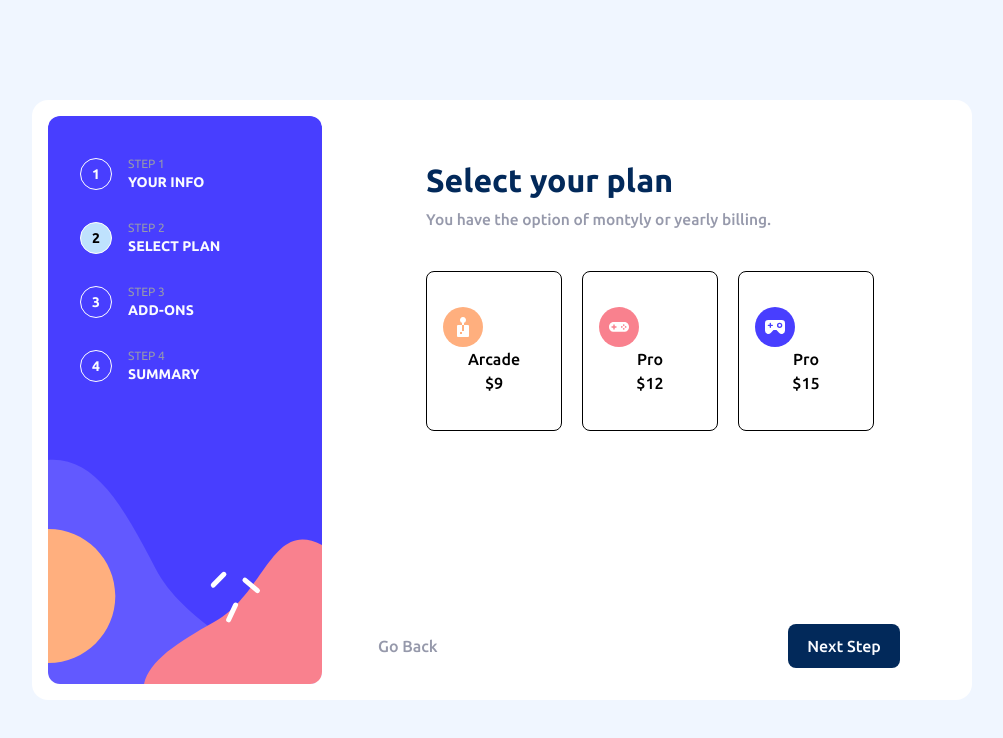
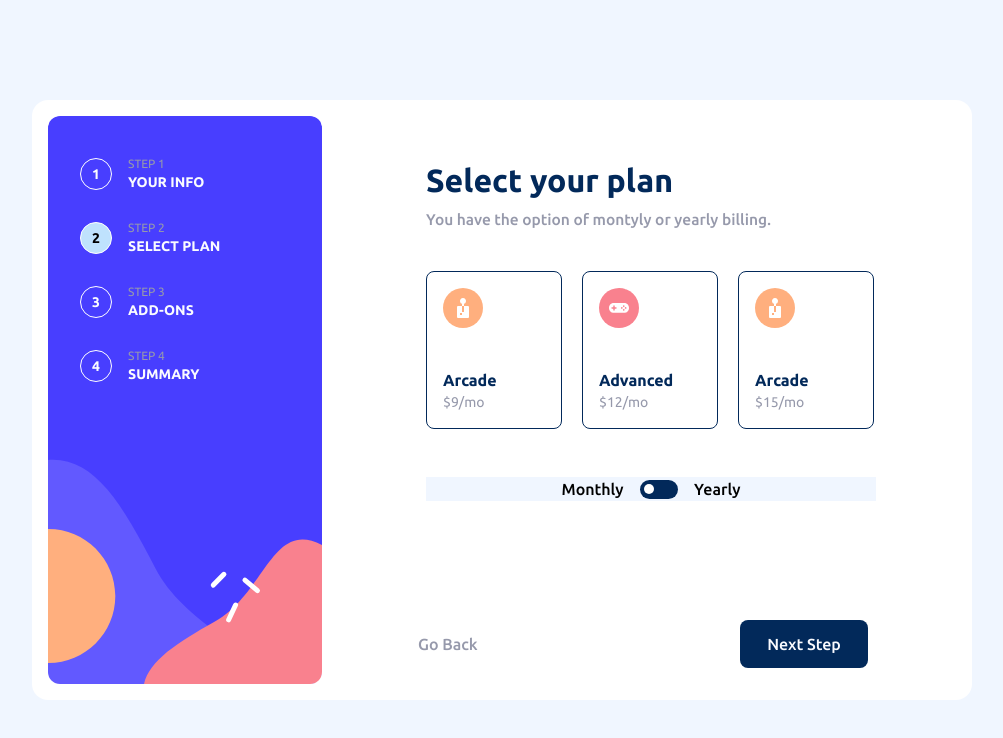
Before and after one commit to oguzhan76/multistep-form, a React (Vite) app: page / in a window 1280 px wide. Shown: the top 738 px of the page, without its empty margins (138-1141 px from the left). Built offline with nearby package versions, Linux system fonts and the light colour scheme.

Commit message:
recurral toggle working

```diff
--- a/src/Data/Data.ts
+++ b/src/Data/Data.ts
@@ -1,7 +1,7 @@
 import { Plans } from "../types/DataTypes"
 
 export const PlanOffers: Plans = {
-    arcade: { monthly: '$9', yearly: '$80' },
-    advanced: { monthly: '$12', yearly: '$80' },
-    pro: { monthly: '$15', yearly: '$80' }
+    arcade: { monthly: '9', yearly: '90' },
+    advanced: { monthly: '12', yearly: '120' },
+    pro: { monthly: '15', yearly: '150' }
 };
--- /dev/null
+++ b/src/components/AddonsForm.tsx
@@ -0,0 +1,8 @@
+
+export default function AddonsForm() {
+  return (
+    <div>
+
+    </div>
+  )
+}
--- a/src/components/MultiStepForm.tsx
+++ b/src/components/MultiStepForm.tsx
@@ -7,6 +7,7 @@ import type { personalInfoData } from '../types/FormTypes';
 import PlanForm from './PlanForm';
 import { PlanOffers } from '../Data/Data';
 import { planData } from '../types/FormTypes';
+import AddonsForm from './AddonsForm';
 
 export default function MultiStepForm() {
   const isDesktop: boolean = useMediaQuery({ minWidth: 940 });
@@ -19,6 +20,7 @@ export default function MultiStepForm() {
   const FormPages: ReactElement[] = [
     <PersonalForm data={pInfo} onChange={setPInfo} error={pInfoError}/>,
     <PlanForm plans={PlanOffers}/>,
+    <AddonsForm />
   ]
 
   const goNextStep = (e: React.FormEvent<HTMLFormElement>) => {
@@ -49,9 +51,9 @@ export default function MultiStepForm() {
   }
 
   const buttonGroup = (
-    <footer className="w-full p-4 bg-white flex justify-between flex-row-reverse">
+    <footer className="w-full pb-4 pr-12 pl-14 bg-white flex justify-between flex-row-reverse">
       <button
-        className="w-28 h-11 text-alabaster bg-marine_blue hover:bg rounded ds:rounded-lg"
+        className="w-32 h-12 text-alabaster bg-marine_blue hover:bg rounded ds:rounded-lg"
         type='submit'
       >
         Next Step
--- a/src/components/PlanForm.tsx
+++ b/src/components/PlanForm.tsx
@@ -1,7 +1,7 @@
 import arcadeIcon from '../assets/icon-arcade.svg';
 import advancedIcon from '../assets/icon-advanced.svg';
 import proIcon from '../assets/icon-pro.svg';
-import { useState } from "react";
+import { useRef, useState } from "react";
 import { Plans } from "../types/DataTypes";
 
 type PlanFormProps = {
@@ -12,49 +12,59 @@ export default function PlanForm({ plans }: PlanFormProps) {
     const [selectedPlan, setSelectedPlan] = useState();
     const [recurral, setRecurral] = useState<"monthly" | "yearly">("monthly");
 
-    console.log(plans);
+    const handleRecurralToggle = (e: React.ChangeEvent<HTMLInputElement>) => {
+        if(e.target.checked) setRecurral('yearly');
+        else setRecurral('monthly');
+    }
+
+    console.log(recurral);
 
     return (
         <div className="pl-4 pr-4 ds:pl-16 ds:pr-10 ds:pt-0 ds:pb-6">
             <h1 className="font-extrabold text-[32px] text-marine_blue mb-1">Select your plan</h1>
             <p className="text-cool_gray mb-8 text-[15.5px]">You have the option of montyly or yearly billing.</p>
-            <div className='mt-10 flex w-full gap-5'>
-                <PlanButton
-                    icon={arcadeIcon}
-                    title="Arcade"
-                    subTitle={plans.arcade[recurral]}
-                />
-                <PlanButton
-                    icon={advancedIcon}
-                    title="Pro"
-                    subTitle={plans.advanced[recurral]}
-                />
-                <PlanButton
-                    icon={proIcon}
-                    title="Pro"
-                    subTitle={plans.pro[recurral]}
-                />
+            <div className='mt-10 flex w-full gap-5 text-marine_blue'>
+                <button className="p-4 border rounded-lg w-[136px] h-fit flex flex-col">
+                    <img src={arcadeIcon} />
+                    <h3 className="mt-10 font-bold">Arcade</h3>
+                    <p className='font-thin text-cool_gray text-sm'>{'$' + plans.arcade[recurral] + (recurral === 'monthly' ? '/mo' : '/yr')}</p>
+                    {recurral === 'yearly' && <p className='pt-1 text-xs font-medium font'>2 months free</p>}
+                </button>
+                <button className="p-4 border rounded-lg w-[136px] h-fit flex flex-col">
+                    <img src={advancedIcon} />
+                    <h3 className="mt-10 font-bold">Advanced</h3>
+                    <p className='font-thin text-cool_gray text-sm'>{'$' + plans.advanced[recurral] + (recurral === 'monthly' ? '/mo' : '/yr')}</p>
+                    {recurral === 'yearly' && <p className='pt-1 text-xs font-medium font'>2 months free</p>}
+                </button>
+                <button className="p-4 border rounded-lg w-[136px] h-fit flex flex-col">
+                    <img src={arcadeIcon} />
+                    <h3 className="mt-10 font-bold">Arcade</h3>
+                    <p className='font-thin text-cool_gray text-sm'>{'$' + plans.pro[recurral] + (recurral === 'monthly' ? '/mo' : '/yr')}</p>
+                    {recurral === 'yearly' && <p className='pt-1 text-xs font-medium font'>2 months free</p>}
+                </button>
             </div>
             <div>
+                <div className="flex bg-magnolia mt-12 justify-center">
+                    <p>Monthly</p>
+                    <div className='mx-4 flex justify-center items-center'>
+                        <input
+                            id='toggle'
+                            className='w-0 h-0 invisible peer'
+                            type="checkbox"
+                            onChange={(e) => handleRecurralToggle(e)}
+                        />
+                        <label
+                            className='relative cursor-pointer w-[2.4rem] h-[1.2rem] block rounded-[10rem] bg-marine_blue z-0
+                            hover:bg-purplish_blue peer-checked:*:translate-x-full peer-checked:*:left-[0.8rem]'
+                            htmlFor="toggle"
+                        >
+                            <span className='absolute w-[0.6rem] h-[0.6rem] bg-white top-[0.3rem] left-[0.3rem] rounded-full transition-transform'></span>
+                        </label>
 
+                    </div>
+                    <p>Yearly</p>
+                </div>
             </div>
         </div>
     )
 }
-
-type PlanButtonProps = {
-    icon: string,
-    title: string,
-    subTitle: string
-    selected?: boolean
-}
-
-function PlanButton({ icon, title, subTitle, selected }: PlanButtonProps) {
-    return (
-        <button className="p-4 border rounded-lg w-[136px] h-40">
-            <img src={icon} />
-            <h3 className="">{title}</h3>
-            <p>{subTitle}</p>
-        </button>
-    )
-}
--- a/src/styles/index.css
+++ b/src/styles/index.css
@@ -2,7 +2,7 @@
 @tailwind components;
 @tailwind utilities;
 
-body{
+body {
   font-family: 'Ubuntu', 'Times New Roman';
   @apply bg-magnolia
 }
```
